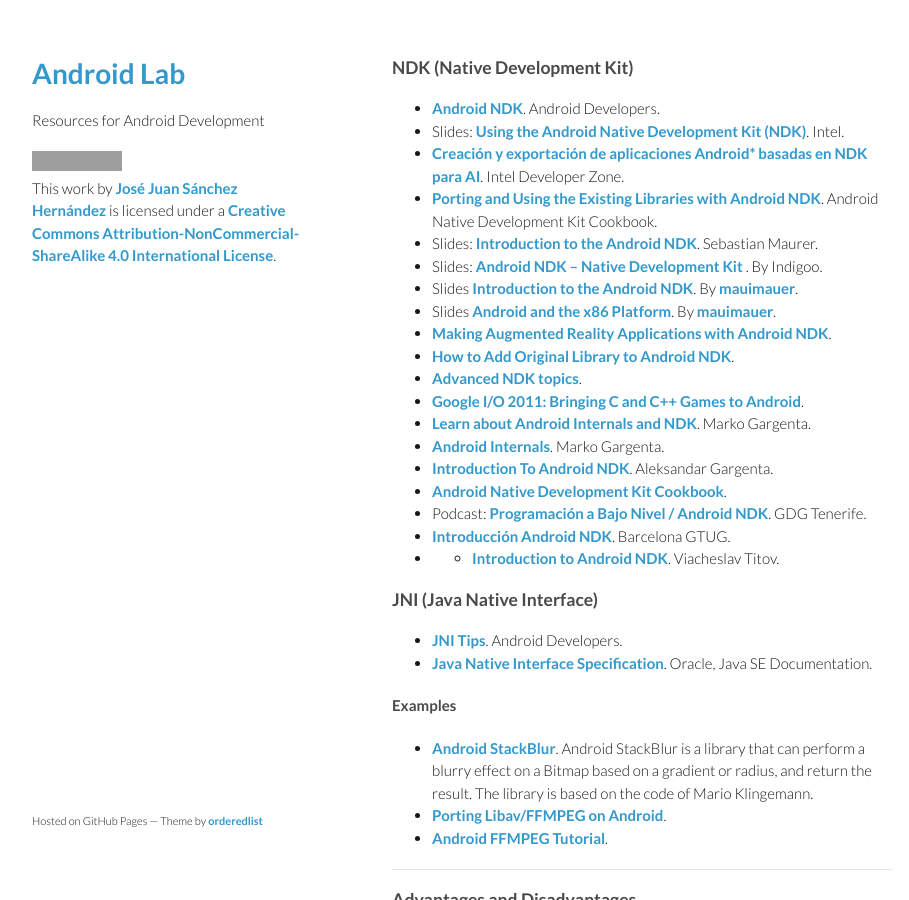
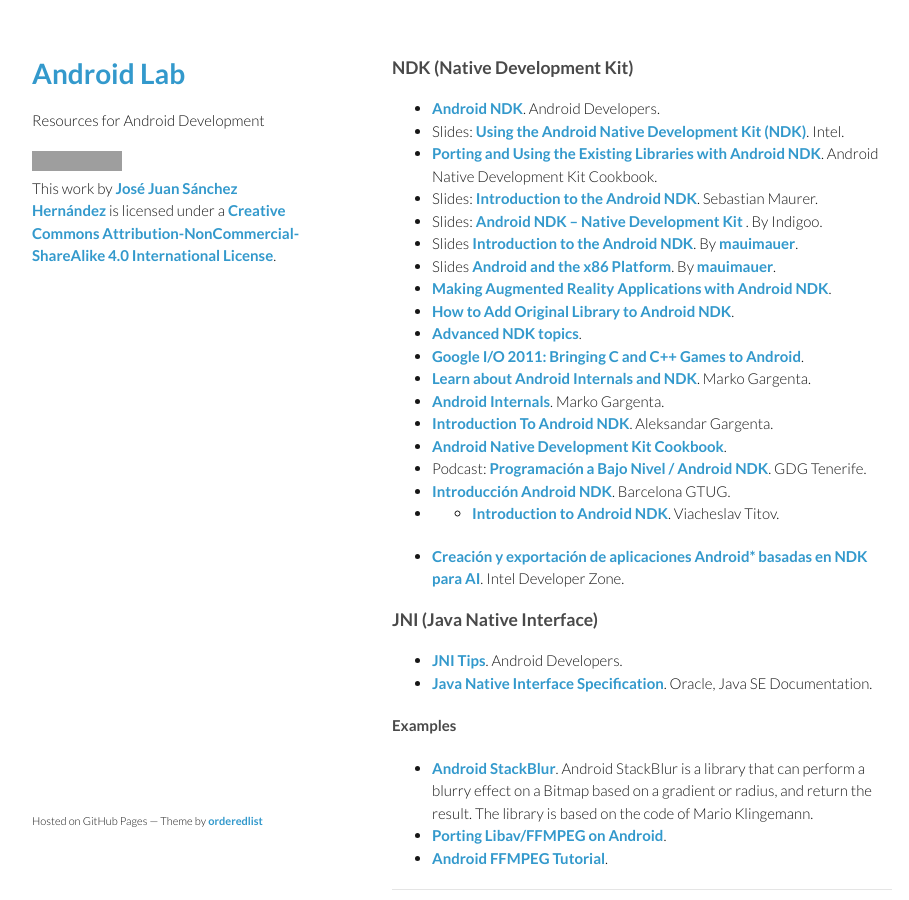
Before and after one commit to josejuansanchez/josejuansanchez.github.io, a Jekyll site: the page built from androidlab/ndk.md, in a window 1280 px wide and 900 px high. Shown: the whole window, without its empty margins (178-1087 px from the left). Built offline with Jekyll 4.4.1, drawn with Linux system fonts in a browser that asks for light colours; some of the changed lines change nothing that is shown; grey boxes are pictures that could not be loaded.

Commit message:
Update ndk.md

```diff
--- a/androidlab/ndk.md
+++ b/androidlab/ndk.md
@@ -7,7 +7,6 @@
 
 * [Android NDK](http://developer.android.com/tools/sdk/ndk/index.html). Android Developers.
 * Slides: [Using the Android Native Development Kit (NDK)](http://www.slideshare.net/ph0b/using-the-android-native-development-kit-ndk). Intel.
-* [Creación y exportación de aplicaciones Android* basadas en NDK para AI](http://software.intel.com/es-es/android/articles/creating-and-porting-ndk-based-android-apps-for-ia). Intel Developer Zone.
 * [Porting and Using the Existing Libraries with Android NDK](http://www.packtpub.com/sites/default/files/9781849691505_Chapter_08.pdf). Android Native Development Kit Cookbook.
 * Slides: [Introduction to the Android NDK](http://www.slideshare.net/bemyapp/introduction-to-the-ndk-code-fest). Sebastian Maurer.
 * Slides: [Android NDK – Native Development Kit ](http://www.indigoo.com/dox/mobdev/01_Android/Android-NDK.pdf). By Indigoo.
@@ -24,6 +23,7 @@
 * Podcast: [Programación a Bajo Nivel / Android NDK](https://plus.google.com/114098393732890092873/posts/LNQx5WWvXra). GDG Tenerife.
 * [Introducción Android NDK](http://www.slideshare.net/barcelonagtug/introduccin-android-ndk-7413380). Barcelona GTUG.
 * * [Introduction to Android NDK](http://www.elekslabs.com/2013/12/introduction-into-android-ndk.html). Viacheslav Titov.
+* [Creación y exportación de aplicaciones Android* basadas en NDK para AI](http://software.intel.com/es-es/android/articles/creating-and-porting-ndk-based-android-apps-for-ia). Intel Developer Zone.
 
 
 ### JNI (Java Native Interface)
```
